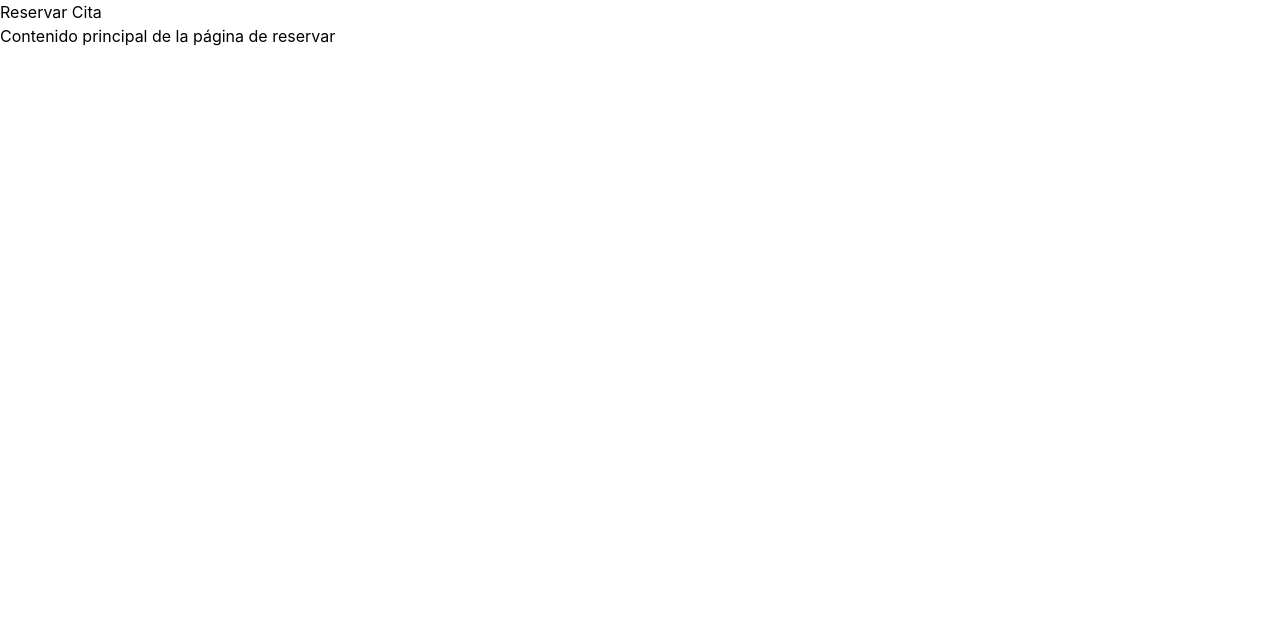
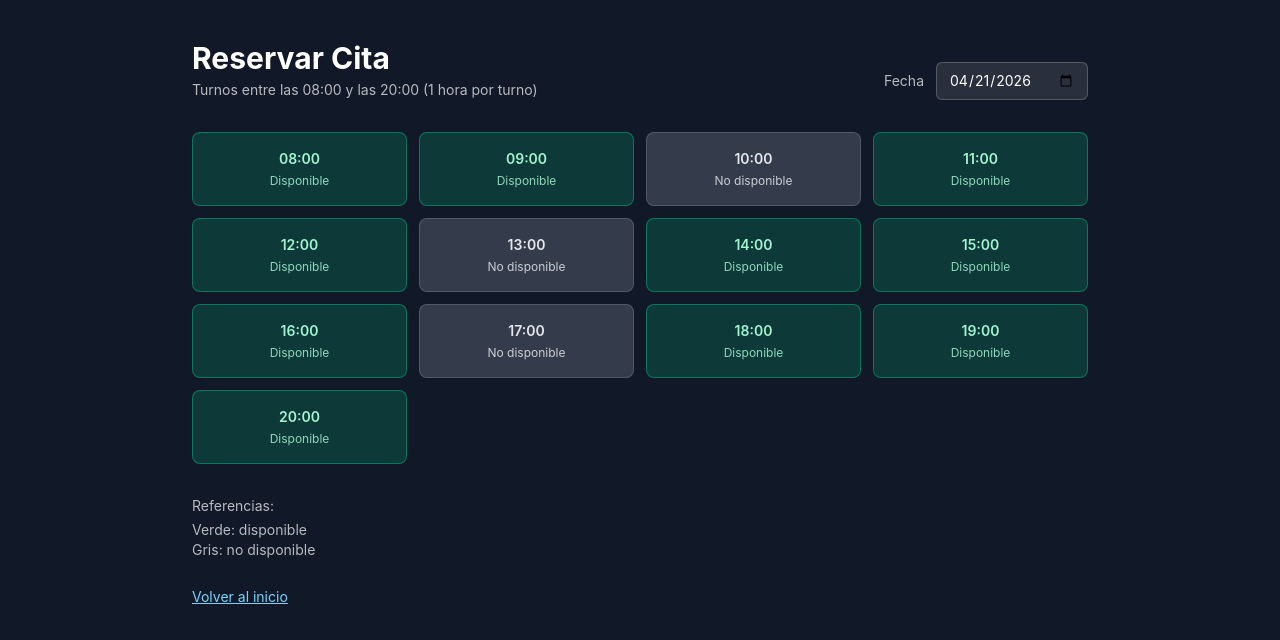
Before and after one commit to epilef9/frontend, a React (Vite) app: page /reservar in a window 1280 px wide. Shown: the top 640 px of the page. Built offline with nearby package versions, Linux system fonts and the light colour scheme.

Commit message:
Reserva acabada

```diff
--- a/package.json
+++ b/package.json
@@ -11,7 +11,7 @@
   },
   "dependencies": {
     "axios": "^1.15.1",
-    "lucide-react": "^0.408.0",
+    "lucide-react": "^1.8.0",
     "react": "^19.2.5",
     "react-dom": "^19.2.5",
     "react-hook-form": "^7.72.1",
--- a/src/pages/Login.jsx
+++ b/src/pages/Login.jsx
@@ -61,12 +61,7 @@ export default function Login() {
       return;
     }
 
-    setSuccess('¡Inicio de sesión exitoso!');
-    setTimeout(() => {
-      setFormData({ email: '', password: '' });
-      setErrors({});
-      setSuccess('');
-    }, 2000);
+    setSuccess('Ingreso realizado.');
   };
 
   return (
--- a/src/pages/Register.jsx
+++ b/src/pages/Register.jsx
@@ -28,47 +28,13 @@ export default function Register() {
 
   const handleSubmit = (e) => {
     e.preventDefault();
-    const newErrors = {};
-
-    if (!formData.nombre.trim()) {
-      newErrors.nombre = 'El nombre es requerido';
-    }
-    if (!formData.email.trim()) {
-      newErrors.email = 'El email es requerido';
-    }
-    if (!formData.telefono.trim()) {
-      newErrors.telefono = 'El teléfono es requerido';
-    }
-    if (formData.password.length < 6) {
-      newErrors.password = 'La contraseña debe tener al menos 6 caracteres';
-    }
-    if (formData.password !== formData.confirmPassword) {
-      newErrors.confirmPassword = 'Las contraseñas no coinciden';
-    }
-
-    if (Object.keys(newErrors).length > 0) {
-      setErrors(newErrors);
-      return;
-    }
-
-    setSuccess('¡Registro exitoso!');
-    setFormData({
-      nombre: '',
-      email: '',
-      telefono: '',
-      password: '',
-      confirmPassword: ''
-    });
     setErrors({});
-
-    setTimeout(() => {
-      setSuccess('');
-    }, 3000);
+    setSuccess('Registro deshabilitado.');
   };
 
   return (
     <div className="min-h-screen bg-white flex items-center justify-center p-4">
-      <div className="w-full max-w-md bg-black p-10<<<<<<<<<<<<<<<<<<<<<rounded-lg">
+      <div className="w-full max-w-md bg-black p-10 rounded-lg">
 
         <div className="text-center mb-8">
           <h2 className="text-4xl font-bold text-white mb-2">Crear cuenta</h2>
@@ -105,8 +71,9 @@ export default function Register() {
               name="email"
               value={formData.email}
               onChange={handleChange}
-              placeholder="tu@email.com"
-              className="w-full px-4 py-3 border-2 border-gray-300 rounded-lg focus:outline-none focus:border-blue-500 focus:ring-2 focus:ring-blue-200 bg-gray-50"
+              placeholder="Registro de email deshabilitado"
+              disabled
+              className="w-full px-4 py-3 border-2 border-gray-300 rounded-lg bg-gray-200 text-gray-500 cursor-not-allowed"
             />
             {errors.email && (
               <p className="mt-1 text-xs text-red-600">{errors.email}</p>
--- a/src/pages/Reservar.jsx
+++ b/src/pages/Reservar.jsx
@@ -1,16 +1,81 @@
-import React, { useState } from 'react';
+import { useMemo, useState } from 'react';
+import { Link } from 'react-router-dom';
 
 export default function Reservar() {
+    const today = useMemo(() => {
+        const now = new Date();
+        const offset = now.getTimezoneOffset();
+        const adjusted = new Date(now.getTime() - offset * 60 * 1000);
+        return adjusted.toISOString().split('T')[0];
+    }, []);
 
+    const [selectedDate, setSelectedDate] = useState(today);
+
+    const hours = useMemo(
+        () => Array.from({ length: 13 }, (_, index) => `${String(8 + index).padStart(2, '0')}:00`),
+        []
+    );
+
+    const reservedHours = ['10:00', '13:00', '17:00'];
 
     return (
-         <div className="home-container">
-            <header>
-                <h1>Reservar Cita</h1>
-            </header>
-            <main>
-                <p>Contenido principal de la página de reservar</p>
-            </main>
+        <div className="min-h-screen bg-[#111827] text-white px-4 py-10">
+            <div className="max-w-4xl mx-auto">
+                <header className="flex flex-col gap-3 sm:flex-row sm:items-end sm:justify-between mb-8">
+                    <div>
+                        <h1 className="text-3xl font-bold">Reservar Cita</h1>
+                        <p className="text-white/70 text-sm mt-1">Turnos entre las 08:00 y las 20:00 (1 hora por turno)</p>
+                    </div>
+
+                    <div className="flex items-center gap-3">
+                        <label htmlFor="reservationDate" className="text-sm text-white/70">
+                            Fecha
+                        </label>
+                        <input
+                            id="reservationDate"
+                            type="date"
+                            min={today}
+                            value={selectedDate}
+                            onChange={(event) => setSelectedDate(event.target.value)}
+                            className="bg-white/10 border border-white/20 rounded-md px-3 py-2 text-sm"
+                        />
+                    </div>
+                </header>
+
+                <main className="grid grid-cols-2 sm:grid-cols-3 md:grid-cols-4 gap-3">
+                    {hours.map((time) => {
+                        const isReserved = reservedHours.includes(time);
+
+                        return (
+                            <button
+                                key={time}
+                                type="button"
+                                disabled={isReserved}
+                                className={`rounded-lg px-3 py-4 text-sm transition border ${
+                                    isReserved
+                                        ? 'bg-gray-500/40 border-gray-400/30 text-gray-200 cursor-not-allowed'
+                                        : 'bg-emerald-500/20 border-emerald-400/40 text-emerald-200 hover:bg-emerald-500/30'
+                                }`}
+                            >
+                                <p className="font-semibold">{time}</p>
+                                <p className="text-xs mt-1 opacity-85">{isReserved ? 'No disponible' : 'Disponible'}</p>
+                            </button>
+                        );
+                    })}
+                </main>
+
+                <div className="mt-8 text-sm text-white/70">
+                    <p className="mb-1">Referencias:</p>
+                    <p>Verde: disponible</p>
+                    <p>Gris: no disponible</p>
+                </div>
+
+                <div className="mt-6">
+                    <Link to="/home" className="text-sky-300 hover:text-sky-200 text-sm underline">
+                        Volver al inicio
+                    </Link>
+                </div>
+            </div>
         </div>
     );
 }
--- a/src/routes/AppRouter.jsx
+++ b/src/routes/AppRouter.jsx
@@ -1,3 +1,4 @@
+import { useEffect } from 'react';
 import { BrowserRouter, Routes, Route, Navigate } from 'react-router-dom';
 import Login from '../pages/Login';
 import Register from '../pages/Register';
@@ -8,6 +9,12 @@ import Dashboard from '../pages/Dashboard';
 
 
 function AppRouter() {
+  useEffect(() => {
+    localStorage.removeItem('barberia_users_v1');
+    localStorage.removeItem('barberia_session_v1');
+    localStorage.removeItem('barberia_reservas_v1');
+  }, []);
+
   return (
     <BrowserRouter>
       <Routes>
```
Also changed, not shown: 1 other file (tests, documents, lock files or other folders).
